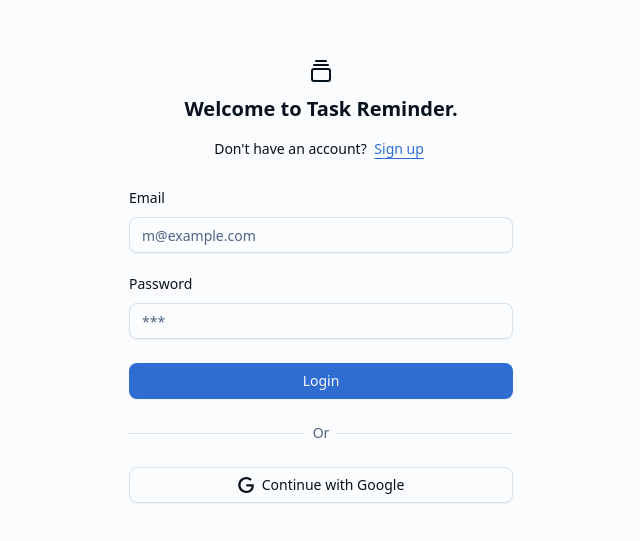
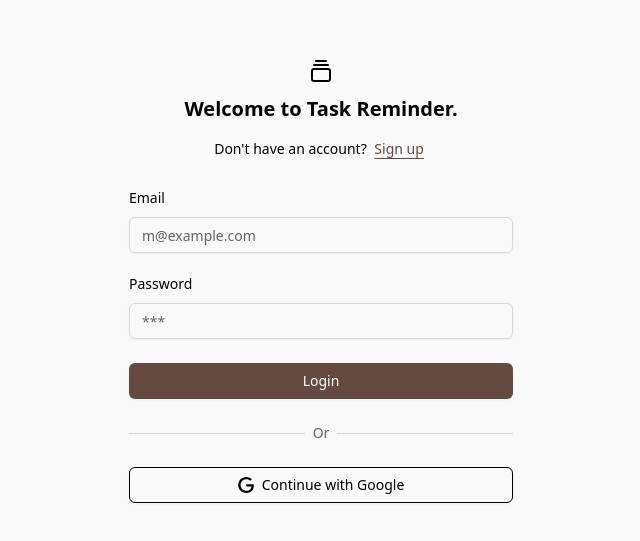
Before and after one commit to huotrithy/task-reminder, a Next.js app: page /login in a window 1280 px wide. Shown: the part 121-662 px from the top of the page, without its empty margins (319-959 px from the left). Built offline with nearby package versions, Linux system fonts and the light colour scheme.

Commit message:
update theme, ui

```diff
--- /dev/null
+++ b/src/app/app/dashboard/page-client.tsx
@@ -0,0 +1,14 @@
+import MainContentWrapper from "@/components/main-content-wrapper";
+import PageHeader from "@/components/page-header/page-header";
+
+export default function PageClient() {
+  return (
+    <div>
+      <PageHeader title="Dashboard" desc="View your key insight" />
+
+      <MainContentWrapper>
+        <p>Hi</p>
+      </MainContentWrapper>
+    </div>
+  );
+}
--- a/src/app/app/dashboard/page.tsx
+++ b/src/app/app/dashboard/page.tsx
@@ -1,3 +1,5 @@
-export default function Page() {
-  return <h1>Dashboard</h1>;
+import PageClient from "./page-client";
+
+export default async function Page() {
+  return <PageClient />;
 }
--- a/src/app/globals.css
+++ b/src/app/globals.css
@@ -3,214 +3,165 @@
 
 @custom-variant dark (&:is(.dark *));
 
-/* :root {
-  --background: #ffffff;
-  --foreground: #171717;
+:root {
+  --background: oklch(0.9821 0 0);
+  --foreground: oklch(0.2435 0 0);
+  --card: oklch(0.9911 0 0);
+  --card-foreground: oklch(0.2435 0 0);
+  --popover: oklch(0.9911 0 0);
+  --popover-foreground: oklch(0.2435 0 0);
+  --primary: oklch(0.4341 0.0392 41.9938);
+  --primary-foreground: oklch(1 0 0);
+  --secondary: oklch(0.92 0.0651 74.3695);
+  --secondary-foreground: oklch(0.3499 0.0685 40.8288);
+  --muted: oklch(0.9521 0 0);
+  --muted-foreground: oklch(0.5032 0 0);
+  --accent: oklch(0.931 0 0);
+  --accent-foreground: oklch(0.2435 0 0);
+  --destructive: oklch(0.6271 0.1936 33.339);
+  --destructive-foreground: oklch(1 0 0);
+  --border: oklch(0.8822 0 0);
+  --input: oklch(0.8822 0 0);
+  --ring: oklch(0.4341 0.0392 41.9938);
+  --chart-1: oklch(0.4341 0.0392 41.9938);
+  --chart-2: oklch(0.92 0.0651 74.3695);
+  --chart-3: oklch(0.931 0 0);
+  --chart-4: oklch(0.9367 0.0523 75.5009);
+  --chart-5: oklch(0.4338 0.0437 41.6746);
+  --sidebar: oklch(0.9881 0 0);
+  --sidebar-foreground: oklch(0.2645 0 0);
+  --sidebar-primary: oklch(0.325 0 0);
+  --sidebar-primary-foreground: oklch(0.9881 0 0);
+  --sidebar-accent: oklch(0.9761 0 0);
+  --sidebar-accent-foreground: oklch(0.325 0 0);
+  --sidebar-border: oklch(0.9401 0 0);
+  --sidebar-ring: oklch(0.7731 0 0);
+  --font-sans: ui-sans-serif, system-ui, -apple-system, BlinkMacSystemFont,
+    "Segoe UI", Roboto, "Helvetica Neue", Arial, "Noto Sans", sans-serif,
+    "Apple Color Emoji", "Segoe UI Emoji", "Segoe UI Symbol", "Noto Color Emoji";
+  --font-serif: ui-serif, Georgia, Cambria, "Times New Roman", Times, serif;
+  --font-mono: ui-monospace, SFMono-Regular, Menlo, Monaco, Consolas,
+    "Liberation Mono", "Courier New", monospace;
+  --radius: 0.5rem;
+  --shadow-2xs: 0 1px 3px 0px hsl(0 0% 0% / 0.05);
+  --shadow-xs: 0 1px 3px 0px hsl(0 0% 0% / 0.05);
+  --shadow-sm: 0 1px 3px 0px hsl(0 0% 0% / 0.1),
+    0 1px 2px -1px hsl(0 0% 0% / 0.1);
+  --shadow: 0 1px 3px 0px hsl(0 0% 0% / 0.1), 0 1px 2px -1px hsl(0 0% 0% / 0.1);
+  --shadow-md: 0 1px 3px 0px hsl(0 0% 0% / 0.1),
+    0 2px 4px -1px hsl(0 0% 0% / 0.1);
+  --shadow-lg: 0 1px 3px 0px hsl(0 0% 0% / 0.1),
+    0 4px 6px -1px hsl(0 0% 0% / 0.1);
+  --shadow-xl: 0 1px 3px 0px hsl(0 0% 0% / 0.1),
+    0 8px 10px -1px hsl(0 0% 0% / 0.1);
+  --shadow-2xl: 0 1px 3px 0px hsl(0 0% 0% / 0.25);
+  --tracking-normal: 0em;
+  --spacing: 0.25rem;
+}
+
+.dark {
+  --background: oklch(0.1776 0 0);
+  --foreground: oklch(0.9491 0 0);
+  --card: oklch(0.2134 0 0);
+  --card-foreground: oklch(0.9491 0 0);
+  --popover: oklch(0.2134 0 0);
+  --popover-foreground: oklch(0.9491 0 0);
+  --primary: oklch(0.9247 0.0524 66.1732);
+  --primary-foreground: oklch(0.2029 0.024 200.1962);
+  --secondary: oklch(0.3163 0.019 63.6992);
+  --secondary-foreground: oklch(0.9247 0.0524 66.1732);
+  --muted: oklch(0.252 0 0);
+  --muted-foreground: oklch(0.7699 0 0);
+  --accent: oklch(0.285 0 0);
+  --accent-foreground: oklch(0.9491 0 0);
+  --destructive: oklch(0.6271 0.1936 33.339);
+  --destructive-foreground: oklch(1 0 0);
+  --border: oklch(0.2351 0.0115 91.7467);
+  --input: oklch(0.4017 0 0);
+  --ring: oklch(0.9247 0.0524 66.1732);
+  --chart-1: oklch(0.9247 0.0524 66.1732);
+  --chart-2: oklch(0.3163 0.019 63.6992);
+  --chart-3: oklch(0.285 0 0);
+  --chart-4: oklch(0.3481 0.0219 67.0001);
+  --chart-5: oklch(0.9245 0.0533 67.0855);
+  --sidebar: oklch(0.2103 0.0059 285.8852);
+  --sidebar-foreground: oklch(0.9674 0.0013 286.3752);
+  --sidebar-primary: oklch(0.4882 0.2172 264.3763);
+  --sidebar-primary-foreground: oklch(1 0 0);
+  --sidebar-accent: oklch(0.2739 0.0055 286.0326);
+  --sidebar-accent-foreground: oklch(0.9674 0.0013 286.3752);
+  --sidebar-border: oklch(0.2739 0.0055 286.0326);
+  --sidebar-ring: oklch(0.8711 0.0055 286.286);
+  --font-sans: ui-sans-serif, system-ui, -apple-system, BlinkMacSystemFont,
+    "Segoe UI", Roboto, "Helvetica Neue", Arial, "Noto Sans", sans-serif,
+    "Apple Color Emoji", "Segoe UI Emoji", "Segoe UI Symbol", "Noto Color Emoji";
+  --font-serif: ui-serif, Georgia, Cambria, "Times New Roman", Times, serif;
+  --font-mono: ui-monospace, SFMono-Regular, Menlo, Monaco, Consolas,
+    "Liberation Mono", "Courier New", monospace;
+  --radius: 0.5rem;
+  --shadow-2xs: 0 1px 3px 0px hsl(0 0% 0% / 0.05);
+  --shadow-xs: 0 1px 3px 0px hsl(0 0% 0% / 0.05);
+  --shadow-sm: 0 1px 3px 0px hsl(0 0% 0% / 0.1),
+    0 1px 2px -1px hsl(0 0% 0% / 0.1);
+  --shadow: 0 1px 3px 0px hsl(0 0% 0% / 0.1), 0 1px 2px -1px hsl(0 0% 0% / 0.1);
+  --shadow-md: 0 1px 3px 0px hsl(0 0% 0% / 0.1),
+    0 2px 4px -1px hsl(0 0% 0% / 0.1);
+  --shadow-lg: 0 1px 3px 0px hsl(0 0% 0% / 0.1),
+    0 4px 6px -1px hsl(0 0% 0% / 0.1);
+  --shadow-xl: 0 1px 3px 0px hsl(0 0% 0% / 0.1),
+    0 8px 10px -1px hsl(0 0% 0% / 0.1);
+  --shadow-2xl: 0 1px 3px 0px hsl(0 0% 0% / 0.25);
 }
 
 @theme inline {
   --color-background: var(--background);
   --color-foreground: var(--foreground);
-  --font-sans: var(--font-geist-sans);
-  --font-mono: var(--font-geist-mono);
-}
+  --color-card: var(--card);
+  --color-card-foreground: var(--card-foreground);
+  --color-popover: var(--popover);
+  --color-popover-foreground: var(--popover-foreground);
+  --color-primary: var(--primary);
+  --color-primary-foreground: var(--primary-foreground);
+  --color-secondary: var(--secondary);
+  --color-secondary-foreground: var(--secondary-foreground);
+  --color-muted: var(--muted);
+  --color-muted-foreground: var(--muted-foreground);
+  --color-accent: var(--accent);
+  --color-accent-foreground: var(--accent-foreground);
+  --color-destructive: var(--destructive);
+  --color-destructive-foreground: var(--destructive-foreground);
+  --color-border: var(--border);
+  --color-input: var(--input);
+  --color-ring: var(--ring);
+  --color-chart-1: var(--chart-1);
+  --color-chart-2: var(--chart-2);
+  --color-chart-3: var(--chart-3);
+  --color-chart-4: var(--chart-4);
+  --color-chart-5: var(--chart-5);
+  --color-sidebar: var(--sidebar);
+  --color-sidebar-foreground: var(--sidebar-foreground);
+  --color-sidebar-primary: var(--sidebar-primary);
+  --color-sidebar-primary-foreground: var(--sidebar-primary-foreground);
+  --color-sidebar-accent: var(--sidebar-accent);
+  --color-sidebar-accent-foreground: var(--sidebar-accent-foreground);
+  --color-sidebar-border: var(--sidebar-border);
+  --color-sidebar-ring: var(--sidebar-ring);
 
-@media (prefers-color-scheme: dark) {
-  :root {
-    --background: #0a0a0a;
-    --foreground: #ededed;
-  }
-}
+  --font-sans: var(--font-sans);
+  --font-mono: var(--font-mono);
+  --font-serif: var(--font-serif);
 
-body {
-  background: var(--background);
-  color: var(--foreground);
-  font-family: Arial, Helvetica, sans-serif;
-} */
-
-@theme inline {
   --radius-sm: calc(var(--radius) - 4px);
-
   --radius-md: calc(var(--radius) - 2px);
-
   --radius-lg: var(--radius);
-
   --radius-xl: calc(var(--radius) + 4px);
 
-  --color-background: var(--background);
-
-  --color-foreground: var(--foreground);
-
-  --color-card: var(--card);
-
-  --color-card-foreground: var(--card-foreground);
-
-  --color-popover: var(--popover);
-
-  --color-popover-foreground: var(--popover-foreground);
-
-  --color-primary: var(--primary);
-
-  --color-primary-foreground: var(--primary-foreground);
-
-  --color-secondary: var(--secondary);
-
-  --color-secondary-foreground: var(--secondary-foreground);
-
-  --color-muted: var(--muted);
-
-  --color-muted-foreground: var(--muted-foreground);
-
-  --color-accent: var(--accent);
-
-  --color-accent-foreground: var(--accent-foreground);
-
-  --color-destructive: var(--destructive);
-
-  --color-border: var(--border);
-
-  --color-input: var(--input);
-
-  --color-ring: var(--ring);
-
-  --color-chart-1: var(--chart-1);
-
-  --color-chart-2: var(--chart-2);
-
-  --color-chart-3: var(--chart-3);
-
-  --color-chart-4: var(--chart-4);
-
-  --color-chart-5: var(--chart-5);
-
-  --color-sidebar: var(--sidebar);
-
-  --color-sidebar-foreground: var(--sidebar-foreground);
-
-  --color-sidebar-primary: var(--sidebar-primary);
-
-  --color-sidebar-primary-foreground: var(--sidebar-primary-foreground);
-
-  --color-sidebar-accent: var(--sidebar-accent);
-
-  --color-sidebar-accent-foreground: var(--sidebar-accent-foreground);
-
-  --color-sidebar-border: var(--sidebar-border);
-
-  --color-sidebar-ring: var(--sidebar-ring);
+  --shadow-2xs: var(--shadow-2xs);
+  --shadow-xs: var(--shadow-xs);
+  --shadow-sm: var(--shadow-sm);
+  --shadow: var(--shadow);
+  --shadow-md: var(--shadow-md);
+  --shadow-lg: var(--shadow-lg);
+  --shadow-xl: var(--shadow-xl);
+  --shadow-2xl: var(--shadow-2xl);
 }
-
-:root {
-  --radius: 0.625rem;
-
-  /* Light theme – blue primary */
-  --background: oklch(0.99 0.002 250); /* white-ish */
-  --foreground: oklch(0.18 0.03 250); /* dark text */
-
-  --card: var(--background);
-  --card-foreground: var(--foreground);
-
-  --popover: var(--background);
-  --popover-foreground: var(--foreground);
-
-  /* Primary now blue */
-  --primary: oklch(0.55 0.17 260); /* medium blue */
-  --primary-foreground: oklch(0.98 0.003 250); /* near white */
-
-  /* Secondary = light blue */
-  --secondary: oklch(0.9 0.05 260);
-  --secondary-foreground: var(--primary);
-
-  /* Muted = very light blue grey */
-  --muted: oklch(0.94 0.02 260);
-  --muted-foreground: oklch(0.5 0.06 260);
-
-  /* Accent = slightly stronger blue */
-  --accent: oklch(0.8 0.1 260);
-  --accent-foreground: var(--foreground);
-
-  /* Destructive = reddish tone for alerts */
-  --destructive: oklch(0.6 0.25 25);
-
-  --border: oklch(0.9 0.02 260);
-  --input: var(--border);
-  --ring: oklch(0.5 0.15 260);
-
-  /* Example chart colors – now blueish palette */
-  --chart-1: oklch(0.45 0.19 260); /* blue */
-  --chart-2: oklch(0.55 0.14 200); /* teal */
-  --chart-3: oklch(0.38 0.1 240); /* deep blue */
-  --chart-4: oklch(0.75 0.14 180); /* aqua */
-  --chart-5: oklch(0.65 0.16 300); /* violet */
-
-  /* Sidebar colors */
-  --sidebar: var(--secondary);
-  --sidebar-foreground: var(--foreground);
-  --sidebar-primary: var(--primary);
-  --sidebar-primary-foreground: var(--primary-foreground);
-  --sidebar-accent: var(--accent);
-  --sidebar-accent-foreground: var(--foreground);
-  --sidebar-border: var(--border);
-  --sidebar-ring: var(--ring);
-}
-
-.dark {
-  /* Dark theme – blue primary */
-  --background: oklch(0.16 0.03 250);
-  --foreground: oklch(0.95 0.002 250);
-
-  --card: oklch(0.22 0.04 250);
-  --card-foreground: var(--foreground);
-
-  --popover: var(--card);
-  --popover-foreground: var(--foreground);
-
-  /* Primary now bright blue */
-  --primary: oklch(0.7 0.18 260);
-  --primary-foreground: oklch(0.98 0.003 250);
-
-  /* Secondary = muted blue */
-  --secondary: oklch(0.3 0.05 250);
-  --secondary-foreground: var(--foreground);
-
-  /* Muted = dark muted blue */
-  --muted: oklch(0.25 0.04 250);
-  --muted-foreground: oklch(0.7 0.04 250);
-
-  /* Accent = mid blue */
-  --accent: oklch(0.4 0.1 260);
-  --accent-foreground: var(--foreground);
-
-  /* Destructive = reddish tone */
-  --destructive: oklch(0.65 0.22 25);
-
-  --border: oklch(1 0 0 / 10%);
-  --input: oklch(1 0 0 / 15%);
-  --ring: oklch(0.55 0.18 260);
-
-  /* Chart colors – dark mode blues */
-  --chart-1: oklch(0.55 0.19 260);
-  --chart-2: oklch(0.66 0.14 200);
-  --chart-3: oklch(0.58 0.14 240);
-  --chart-4: oklch(0.63 0.16 180);
-  --chart-5: oklch(0.57 0.18 300);
-
-  /* Sidebar */
-  --sidebar: var(--card);
-  --sidebar-foreground: var(--foreground);
-  --sidebar-primary: var(--primary);
-  --sidebar-primary-foreground: var(--primary-foreground);
-  --sidebar-accent: var(--accent);
-  --sidebar-accent-foreground: var(--foreground);
-  --sidebar-border: var(--border);
-  --sidebar-ring: var(--ring);
-}
-
-@layer base {
-  * {
-    @apply border-border outline-ring/50;
-  }
-  body {
-    @apply bg-background text-foreground;
-  }
-}
```
Also changed, not shown: src/app/app/setting/page.tsx (+17 -12 lines), src/components/app/category-list-item.tsx (+36 -29 lines), src/components/category/task-list.tsx (+25 -17 lines), src/components/mobile-nav.tsx (+25 -16 lines), src/components/page-header/page-header.tsx (+16 -13 lines).
